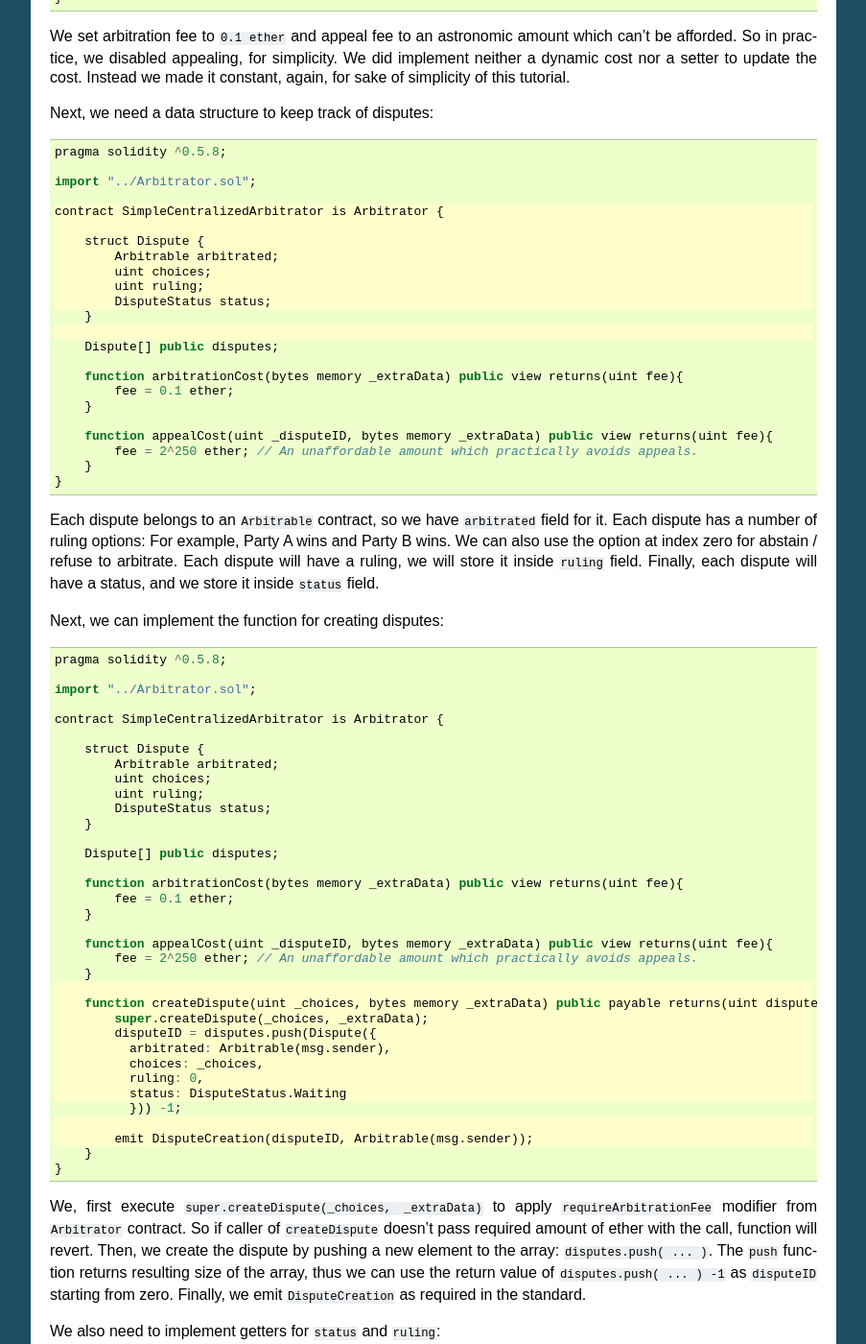
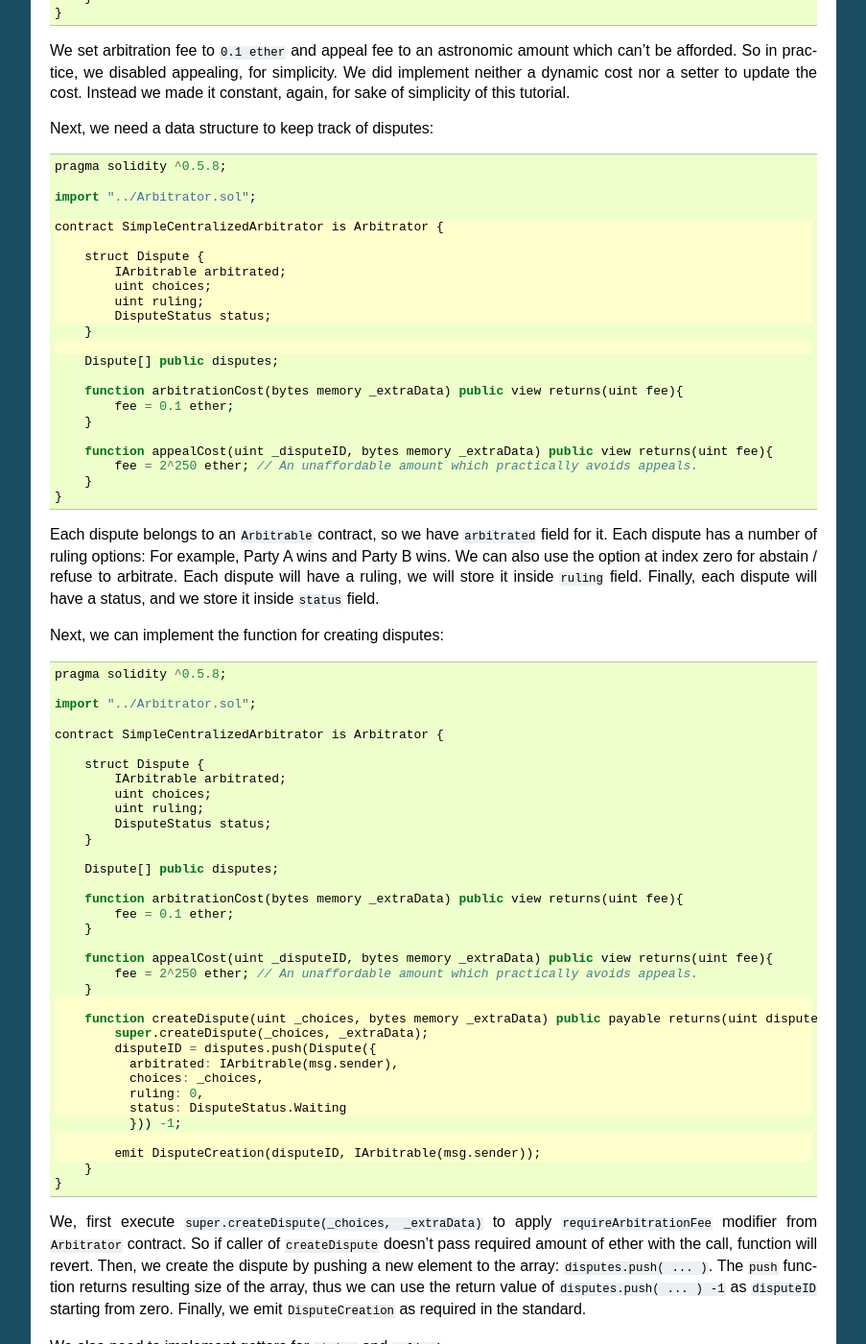
Before and after one commit to kleros/erc-792, a Sphinx documentation site: the page built from docs/implementing-an-arbitrator.rst, in a window 1280 px wide and 1400 px high, scrolled down 457 px. Shown: the whole window at 96% size, without its empty margins (198-1101 px from the left). Built offline with Sphinx 7.4.7, drawn with Linux system fonts in a browser that asks for light colours; some of the changed text lies outside the part shown.

Commit message:
refactor(implementing-an-arbitrator): depend on IArbitrable instead of Arbitrable

```diff
--- a/docs/implementing-an-arbitrator.rst
+++ b/docs/implementing-an-arbitrator.rst
@@ -12,6 +12,7 @@ Let's start by implementing cost functions:
 .. code-block:: javascript
 
   pragma solidity ^0.5.8;
+
   import "../Arbitrator.sol";
 
   contract SimpleCentralizedArbitrator is Arbitrator {
@@ -40,7 +41,7 @@ Next, we need a data structure to keep track of disputes:
   contract SimpleCentralizedArbitrator is Arbitrator {
 
       struct Dispute {
-          Arbitrable arbitrated;
+          IArbitrable arbitrated;
           uint choices;
           uint ruling;
           DisputeStatus status;
@@ -74,7 +75,7 @@ Next, we can implement the function for creating disputes:
   contract SimpleCentralizedArbitrator is Arbitrator {
 
       struct Dispute {
-          Arbitrable arbitrated;
+          IArbitrable arbitrated;
           uint choices;
           uint ruling;
           DisputeStatus status;
@@ -93,13 +94,13 @@ Next, we can implement the function for creating disputes:
       function createDispute(uint _choices, bytes memory _extraData) public payable returns(uint disputeID) {
           super.createDispute(_choices, _extraData);
           disputeID = disputes.push(Dispute({
-            arbitrated: Arbitrable(msg.sender),
+            arbitrated: IArbitrable(msg.sender),
             choices: _choices,
             ruling: 0,
             status: DisputeStatus.Waiting
             })) -1;
 
-          emit DisputeCreation(disputeID, Arbitrable(msg.sender));
+          emit DisputeCreation(disputeID, IArbitrable(msg.sender));
       }
   }
 
@@ -119,7 +120,7 @@ We also need to implement getters for ``status`` and ``ruling``:
   contract SimpleCentralizedArbitrator is Arbitrator {
 
       struct Dispute {
-          Arbitrable arbitrated;
+          IArbitrable arbitrated;
           uint choices;
           uint ruling;
           DisputeStatus status;
@@ -138,13 +139,13 @@ We also need to implement getters for ``status`` and ``ruling``:
       function createDispute(uint _choices, bytes memory _extraData) public payable returns(uint disputeID) {
           super.createDispute(_choices, _extraData);
           disputeID = disputes.push(Dispute({
-            arbitrated: Arbitrable(msg.sender),
+            arbitrated: IArbitrable(msg.sender),
             choices: _choices,
             ruling: 0,
             status: DisputeStatus.Waiting
             })) -1;
 
-          emit DisputeCreation(disputeID, Arbitrable(msg.sender));
+          emit DisputeCreation(disputeID, IArbitrable(msg.sender));
       }
 
       function disputeStatus(uint _disputeID) public view returns(DisputeStatus status) {
@@ -170,7 +171,7 @@ Finally, we need a proxy function to call ``rule`` function of the ``Arbitrable`
       address public owner = msg.sender;
 
       struct Dispute {
-          Arbitrable arbitrated;
+          IArbitrable arbitrated;
           uint choices;
           uint ruling;
           DisputeStatus status;
@@ -189,13 +190,13 @@ Finally, we need a proxy function to call ``rule`` function of the ``Arbitrable`
       function createDispute(uint _choices, bytes memory _extraData) public payable returns(uint disputeID) {
           super.createDispute(_choices, _extraData);
           disputeID = disputes.push(Dispute({
-            arbitrated: Arbitrable(msg.sender),
+            arbitrated: IArbitrable(msg.sender),
             choices: _choices,
             ruling: 0,
             status: DisputeStatus.Waiting
             })) -1;
 
-          emit DisputeCreation(disputeID, Arbitrable(msg.sender));
+          emit DisputeCreation(disputeID, IArbitrable(msg.sender));
       }
 
       function disputeStatus(uint _disputeID) public view returns(DisputeStatus status) {
@@ -220,7 +221,7 @@ Then the proxy function:
       address public owner = msg.sender;
 
       struct Dispute {
-          Arbitrable arbitrated;
+          IArbitrable arbitrated;
           uint choices;
           uint ruling;
           DisputeStatus status;
@@ -239,13 +240,13 @@ Then the proxy function:
       function createDispute(uint _choices, bytes memory _extraData) public payable returns(uint disputeID) {
           super.createDispute(_choices, _extraData);
           disputeID = disputes.push(Dispute({
-            arbitrated: Arbitrable(msg.sender),
+            arbitrated: IArbitrable(msg.sender),
             choices: _choices,
             ruling: 0,
             status: DisputeStatus.Waiting
             })) -1;
 
-          emit DisputeCreation(disputeID, Arbitrable(msg.sender));
+          emit DisputeCreation(disputeID, IArbitrable(msg.sender));
       }
 
       function disputeStatus(uint _disputeID) public view returns(DisputeStatus status) {
```
